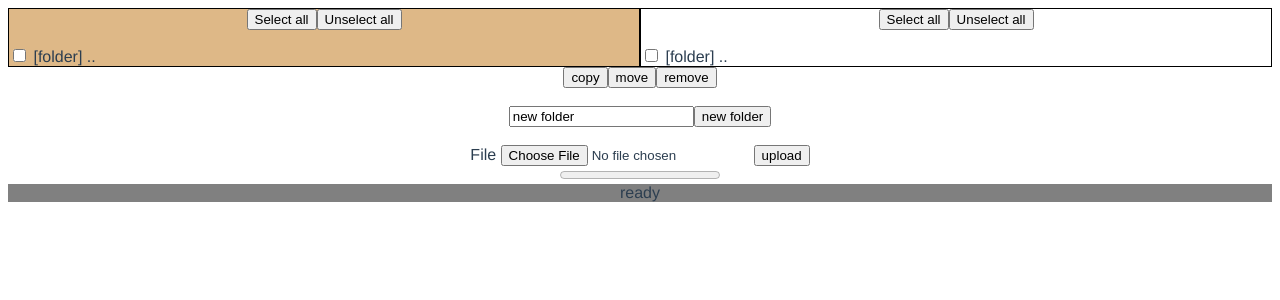
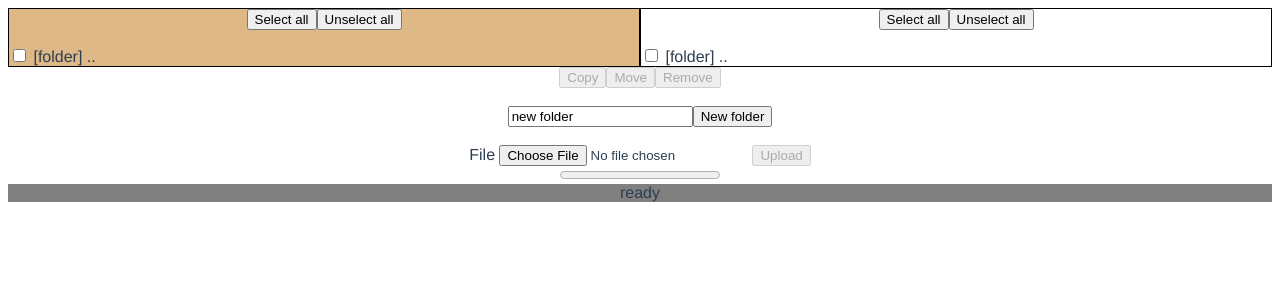
Before and after one commit to alexlav126/web_file_manager, a Vue app: page / in a window 1280 px wide. Shown: the top 300 px of the page. Built offline with nearby package versions, Linux system fonts and the light colour scheme; no server answers.

Commit message:
bind button disabled

```diff
--- a/src/components/FileManager.vue
+++ b/src/components/FileManager.vue
@@ -18,16 +18,39 @@
     </div>
 
     <div class="commands">
-        <button v-on:click="copy_files">copy</button>
-        <button v-on:click="move_files">move</button>
-        <button v-on:click="remove_files">remove</button>
+        <button
+            v-on:click="copy_files"
+            v-bind:disabled="is_no_selected_files"
+        >
+            Copy
+        </button>
+        <button
+            v-on:click="move_files"
+            v-bind:disabled="is_no_selected_files"
+        >
+            Move
+        </button>
+        <button
+            v-on:click="remove_files"
+            v-bind:disabled="is_no_selected_files"
+        >
+            Remove
+        </button>
+
         <br><br>
+
         <input type="text" v-model="new_folder_name">
-        <button v-on:click="create_folder">new folder</button>
+        <button v-on:click="create_folder">New folder</button>
         <br><br>
-        <label>File
+        <label>
+            File
             <input type="file" id="file" ref="file" v-on:change="upload_file_changed"/>
-            <button v-on:click="upload_file_action">upload</button>
+            <button
+                v-on:click="upload_file_action"
+                v-bind:disabled="is_no_selected_upload_file"
+            >
+                Upload
+            </button>
         </label>
         <br>
         <progress max="100" :value.prop="upload_percentage"></progress>
@@ -51,9 +74,19 @@ export default {
         is_active_panel_lhs: function() {
             return this.$store.state.is_active_panel_lhs;
         },
+
         is_active_panel_rhs: function() {
             return !this.$store.state.is_active_panel_lhs;
         },
+
+        is_no_selected_files: function() {
+            return this.$store.getters.selected_file_names.length == 0;
+        },
+
+        is_no_selected_upload_file: function() {
+            return this.upload_file === '';
+        },
+
         status_str: function() {
             return this.$store.state.status_string;
         },
```
